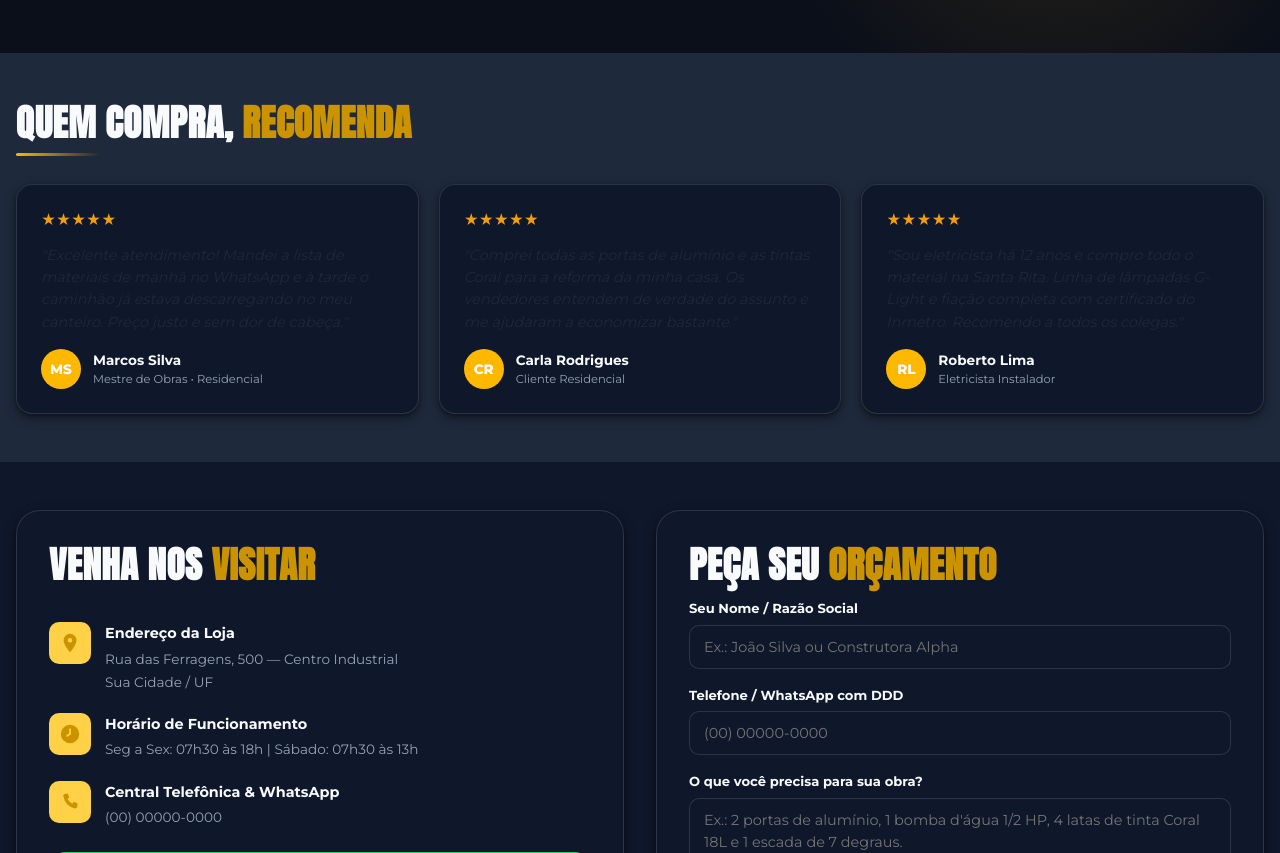
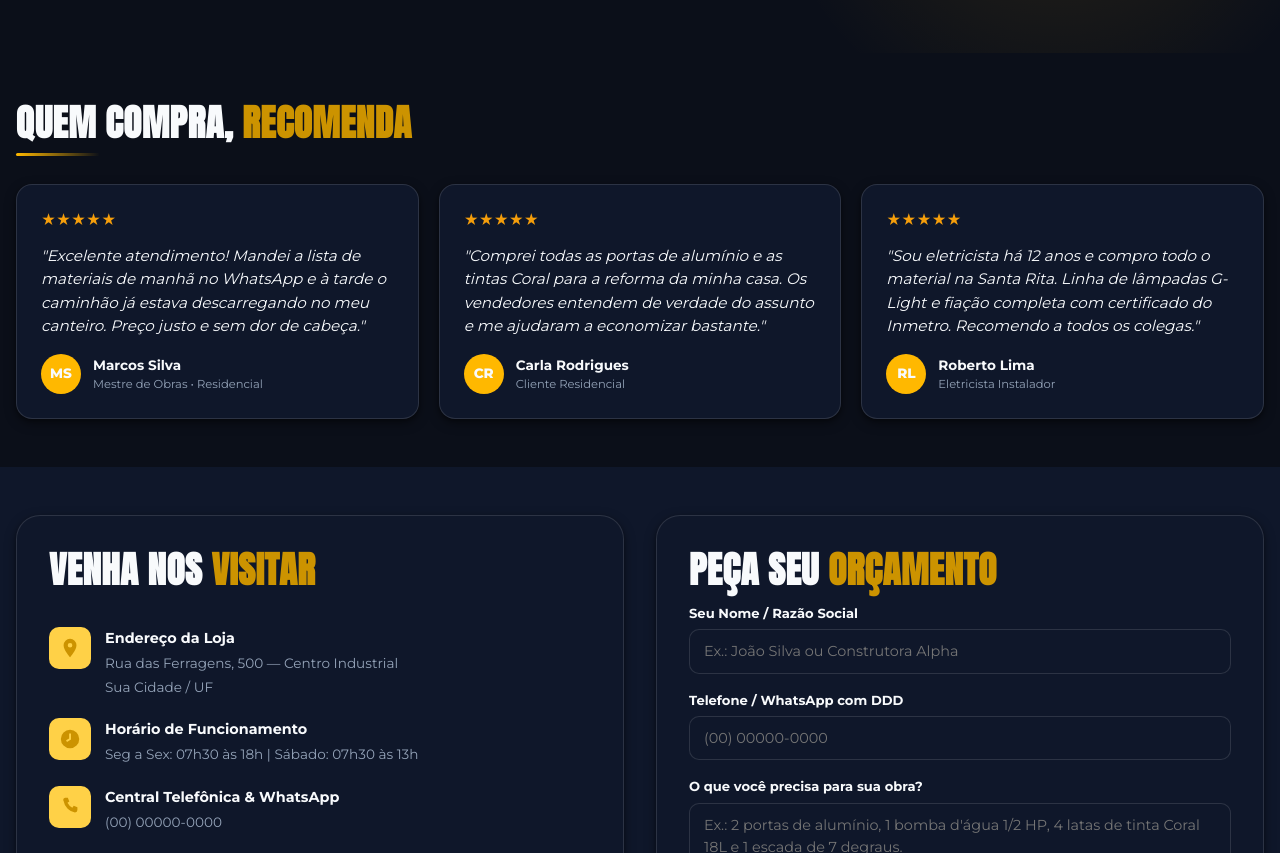
Before and after one commit to santwoxx/site-cliente, a website: page index.html in a window 1280 px wide. Shown: the part 3357-4210 px from the top of the page. Drawn offline with Linux system fonts and the light colour scheme.

Commit message:
Fix: Enhance review cards visibility (text color and section background)

```diff
--- a/assets/css/style.css
+++ b/assets/css/style.css
@@ -1847,7 +1847,7 @@ h1, h2, h3, h4, h5, h6 {
    DEPOIMENTOS & PROVA SOCIAL
    ========================================================= */
 .reviews-section {
-  background: var(--dark-3);
+  background: var(--dark);
 }
 
 .reviews-grid {
@@ -1873,8 +1873,8 @@ h1, h2, h3, h4, h5, h6 {
 }
 
 .review-card__quote {
-  font-size: 0.9rem;
-  color: var(--dark-3);
+  font-size: 0.95rem;
+  color: var(--text-main);
   font-style: italic;
   margin-bottom: 16px;
   flex: 1;
```
